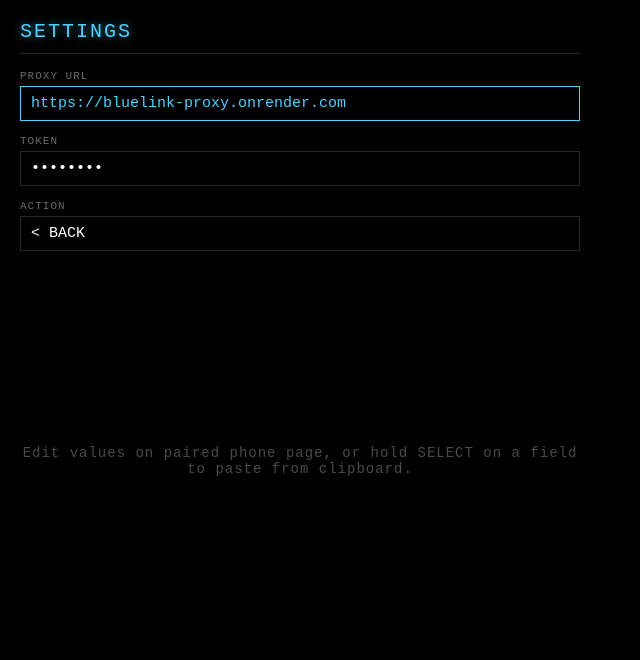
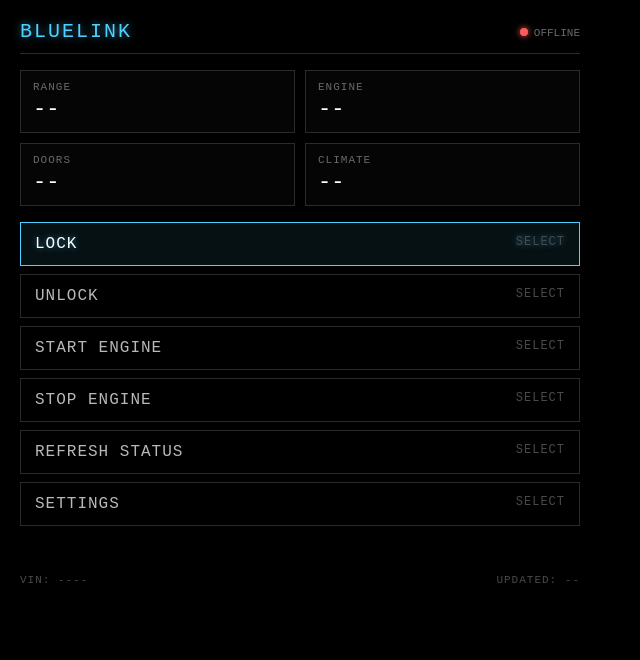
Before and after one commit to dissdique/bluelink, a plain HTML site: page index.html in a window 1280 px wide. Shown: the whole page, without its empty margins (0-640 px from the left). Drawn offline with Linux system fonts and the light colour scheme; no server answers.

Commit message:
Update index.html

```diff
--- a/index.html
+++ b/index.html
@@ -1,8 +1,8 @@
 
 <!DOCTYPE html>
-<!-- saved from url=(0049)file:///C:/Users/mike_/Downloads/index%20(3).html -->
-<html lang="en"><head><meta http-equiv="Content-Type" content="text/html; charset=UTF-8">
-
+<html lang="en">
+<head>
+<meta charset="UTF-8">
 <meta name="viewport" content="width=600, height=600, initial-scale=1.0, user-scalable=no">
 <title>Bluelink</title>
 <link rel="icon" href="https://github.com/dissdique.png">
@@ -107,10 +107,10 @@
 <div id="app">
 
   <!-- MAIN / STATUS SCREEN -->
-  <div class="screen" id="screen-main">
+  <div class="screen active" id="screen-main">
     <div class="header">
       <div class="title">BLUELINK</div>
-      <div><span class="conn-dot conn-bad" id="conn-dot"></span><span id="conn-text" style="font-size:11px;color:#6a6a6a;">OFFLINE</span></div>
+      <div><span class="conn-dot conn-wait" id="conn-dot"></span><span id="conn-text" style="font-size:11px;color:#6a6a6a;">CHECKING</span></div>
     </div>
 
     <div class="tiles" id="tiles">
@@ -121,12 +121,12 @@
     </div>
 
     <ul class="menu" id="main-menu">
-      <li data-action="lock" class="">LOCK <span class="hint">SELECT</span></li>
+      <li data-action="lock" class="selected">LOCK <span class="hint">SELECT</span></li>
       <li data-action="unlock">UNLOCK <span class="hint">SELECT</span></li>
       <li data-action="start">START ENGINE <span class="hint">SELECT</span></li>
       <li data-action="stop">STOP ENGINE <span class="hint">SELECT</span></li>
       <li data-action="refresh">REFRESH STATUS <span class="hint">SELECT</span></li>
-      <li data-action="settings" class="selected">SETTINGS <span class="hint">SELECT</span></li>
+      <li data-action="settings">SETTINGS <span class="hint">SELECT</span></li>
     </ul>
 
     <div class="footer">
@@ -136,17 +136,17 @@
   </div>
 
   <!-- SETTINGS SCREEN -->
-  <div class="screen active" id="screen-settings">
+  <div class="screen" id="screen-settings">
     <div class="header">
       <div class="title">SETTINGS</div>
     </div>
     <div class="settings-row">
       <label>PROXY URL</label>
-      <div class="val selected" id="set-url">https://bluelink-proxy.onrender.com</div>
+      <div class="val selected" id="set-url">not set</div>
     </div>
     <div class="settings-row">
       <label>TOKEN</label>
-      <div class="val" id="set-token">••••••••</div>
+      <div class="val" id="set-token">not set</div>
     </div>
     <div class="settings-row">
       <label>ACTION</label>
@@ -155,7 +155,7 @@
     <div class="center-msg">Edit values on paired phone page, or hold SELECT on a field to paste from clipboard.</div>
   </div>
 
-  <div class="toast" id="toast" style="display: none;">SAVED</div>
+  <div class="toast" id="toast"></div>
 </div>
 
 <script>
@@ -172,8 +172,8 @@ const STORAGE_TOKEN_KEY = 'bluelink_proxy_token';
 
 // Easiest path on-glasses: just hardcode these two before you commit/deploy
 // instead of relying on clipboard paste through the settings screen.
-const DEFAULT_PROXY_URL = ''; // e.g. 'https://bluelink-proxy.onrender.com'
-const DEFAULT_PROXY_TOKEN = ''; // matches PROXY_TOKEN on the Render service
+const DEFAULT_PROXY_URL = 'https://bluelink-proxy.onrender.com';
+const DEFAULT_PROXY_TOKEN = 'Bluelink1218!';
 
 let proxyUrl = localStorage.getItem(STORAGE_URL_KEY) || DEFAULT_PROXY_URL;
 let proxyToken = localStorage.getItem(STORAGE_TOKEN_KEY) || DEFAULT_PROXY_TOKEN;
@@ -402,6 +402,5 @@ if (proxyUrl) {
   showToast('SET PROXY URL IN SETTINGS');
 }
 </script>
-
-
-</body></html>
+</body>
+</html>
```
